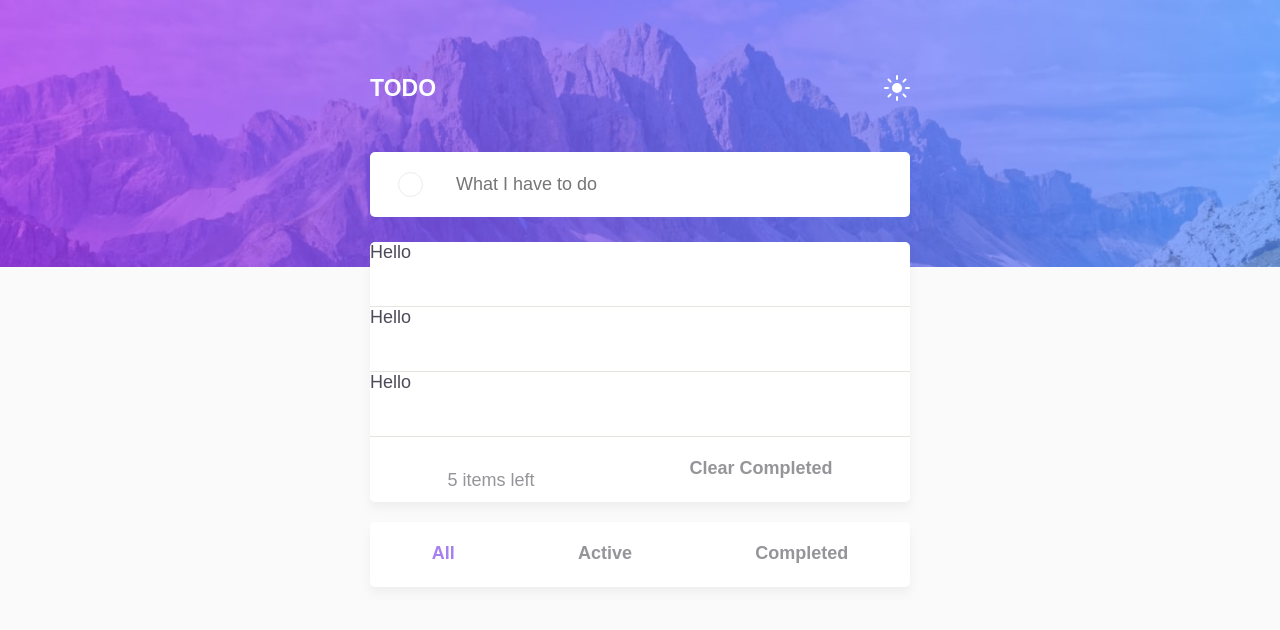
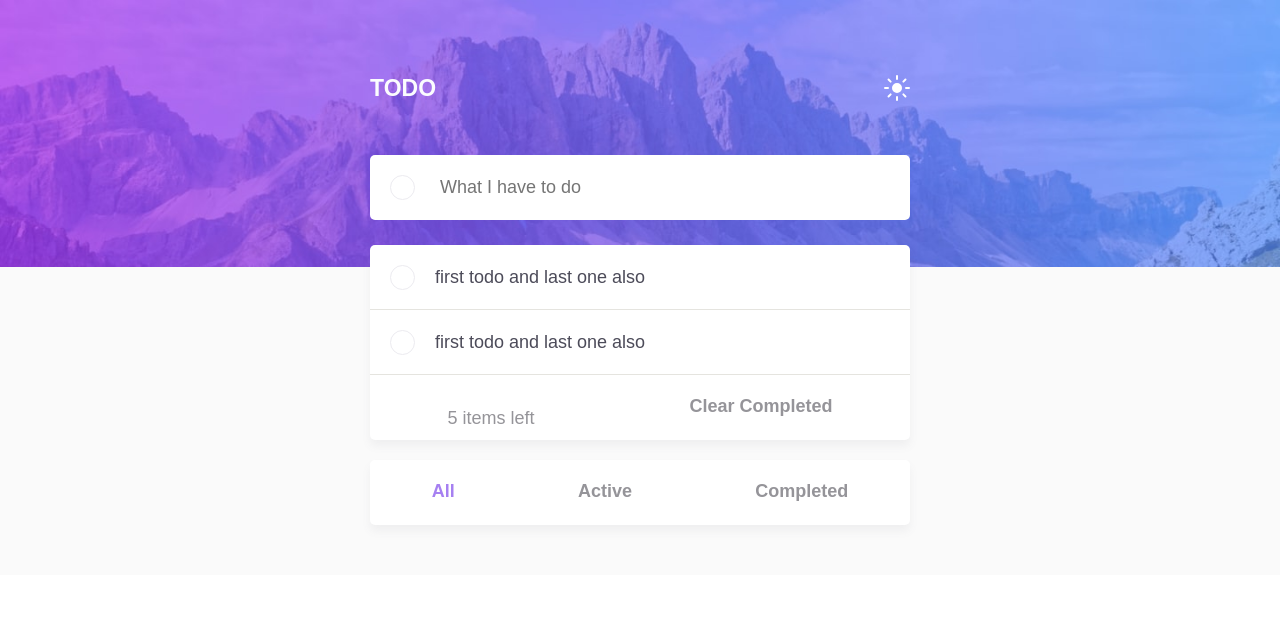
Before and after one commit to Nomad1974/todo-App, a React (Create React App) app: page / in a window 1280 px wide. Shown: the top 630 px of the page. Built offline with nearby package versions, Linux system fonts and the light colour scheme.

Commit message:
theme switcher

```diff
--- a/src/components/Header.jsx
+++ b/src/components/Header.jsx
@@ -1,5 +1,6 @@
 import styled from "styled-components";
-import { ReactComponent as Icon} from "../icons/icon-sun.svg";
+
+import ThemeSwitcher from "../theme/ThemeSwitcher";
 
 const Wrapper = styled.div`
     display: flex;
@@ -20,7 +21,7 @@ const Header = () => {
     return (
         <Wrapper>
             <Hading>TODO</Hading>
-            <Icon style={{cursor: "pointer"}}/>
+            <ThemeSwitcher />
         </Wrapper>
     );
 }
--- a/src/components/Main.jsx
+++ b/src/components/Main.jsx
@@ -5,6 +5,7 @@ import desktop from "../images/bg-desktop-light.jpg";
 import mobile from "../images/bg-mobile-light.jpg";
 
 const Wrapper = styled.section`
+
     max-width: 100%;
     padding-bottom: 50px;
     background-color: var(--colors-bg);
--- a/src/features/itemAddForm/ItemAddForm.jsx
+++ b/src/features/itemAddForm/ItemAddForm.jsx
@@ -14,9 +14,9 @@ const Input = styled.input.attrs({
     border-radius: var(--radii);
     border: none;
     outline: none;
+    color: var(--colors-text);
     background-color: var(--colors-list-bg);
     font-size: var(--fs-md);
-
 `;
 
     const Wrapper = styled.span`
@@ -30,9 +30,8 @@ const Input = styled.input.attrs({
         }
     `;
 
-    /* margin: 20px 26px; */
     const Icon = styled.div`
-        margin: auto;
+        margin: auto 20px;
         border: 1px solid var(--colors-icon);
         border-radius: 50%;
         width: 25px;
--- a/src/features/todoItems/TodoItem.jsx
+++ b/src/features/todoItems/TodoItem.jsx
@@ -1,18 +1,66 @@
 import styled from "styled-components";
 
 const Item = styled.li`
-
+    display: flex;
+    place-content: baseline;
     height: 65px;
-    border-bottom: 1px solid rgb(229, 228, 223);
-    color: var(--text-color);
+    border-bottom: 1px solid var(--colors-list-bottom-borber);
+    color: var(--colors-text);
     font-size: var(--fs-md);
     font-weight: var(--fw-normal);
+    @media (max-width: 768px) {
+        height: 45px;
+    }
+`;
 
+const Input = styled.input`
+    border: 0;
+    clip: rect(0 0 0 0);
+    clippath: inset(50%);
+    height: 1px;
+    margin: -1px;
+    overflow: hidden;
+    padding: 0;
+    position: absolute;
+    white-space: nowrap;
+    width: 1px;
+`;
+
+const StyledCheckbox = styled.div`
+display: inline-block;
+    margin: 0 20px;
+    border: 1px solid rgb(236,235,240);
+    width: 25px;
+    height: 25px;
+    border-radius: 50%;
+    cursor: pointer;
+    : hover{
+        border-color: var(--colors-main);
+    }
+    @media (max-width: 768px) {
+        width: 20px;
+    height: 20px;
+    `;
+
+    const Span = styled.span`
+        cursor: pointer;
+        margin: auto 0;
+    `;
+
+const Label = styled.label`
+    display: flex;
+    align-items: center
 `;
 
 const TodoItem = () => {
     return (
-            <Item>Hello</Item>
+        <Item>
+            <Label>
+                <Input type="checkbox"/>
+                <StyledCheckbox />
+                <Span>first todo and last one also</Span>
+            </Label>
+        </Item>
     );
 }
 
--- a/src/features/todoItems/TodoItemList.jsx
+++ b/src/features/todoItems/TodoItemList.jsx
@@ -47,7 +47,6 @@ const TodoItemList = () => {
     <Content>
         <TodoItem id="1" />
         <TodoItem id="2" />
-        <TodoItem id="3" />
         <LastItem>
             <FirstElem>5 items left</FirstElem>
             <LastElem>Clear Completed</LastElem>
--- a/src/index.css
+++ b/src/index.css
@@ -11,27 +11,21 @@
   --fs-hd: 23px;
   --fw-normal: 400;
   --fw-bold: 700;
-  --text-color: rgb(76,75,89);
   --colors-text-title: rgb(149,148,153);
-  --colors-title_hover: rgb(76,77,95);
-
 
   /* other */
   --colors-icon: rgb(236,235,240);
   --colors-main: rgb(166,128,241);
-  --shadow: rgb(119, 119, 123, 0.08) 0px 6px 8px;
   --radii: 5px;
-  --colors-bg: rgb(250,250,250);
-  --colors-list-bg: rgb(255,255,255);
-  --color: rgb(229,228,236);
 }
 
 body[data-theme='dark'] {
   --colors-text: rgb(210, 212, 235);
   --colors-bg: rgb(24,24,36);
   --colors-text-completed: rgb(103,105,128);
-
+  --colors-list-bg: rgb(37,39,60);
   --colors-title_hover: rgb(92,94,119);
+  --colors-list-bottom-borber: rgb(56,58,79);
   --shadow: rgb(15,15,23, 0.2) 0 0 8px;
 }
 
@@ -41,6 +35,7 @@ body[data-theme='light'] {
   --colors-list-bg: rgb(255,255,255);
   --colors-completed: rgb(216,216,218);
   --colors-title_hover: rgb(76,77,95);
+  --colors-list-bottom-borber: rgb(229, 228, 223);
   --shadow: rgb(119, 119, 123, 0.08) 0px 6px 8px;
 }
 
@@ -49,5 +44,4 @@ body {
   font-family: var(--family);
   color: var(--colors-text);
   font-weight: var(--fw-normal);
-  /* background-color: var(--colors-bg); */
 }
--- a/src/store.js
+++ b/src/store.js
@@ -1,8 +1,10 @@
 import { configureStore } from '@reduxjs/toolkit';
+
+import { themeReducer } from './theme/themeSlice';
 
 const store = configureStore({
   reducer: {
-
+    theme: themeReducer,
   },
   devTools: process.env.NODE_ENV !== 'production',
 });
--- /dev/null
+++ b/src/theme/ThemeSwitcher.jsx
@@ -0,0 +1,30 @@
+import { useDispatch, useSelector } from 'react-redux';
+import { useEffect } from 'react';
+import { setTheme } from './themeSlice';
+
+import { ReactComponent as LightIcon } from '../icons/icon-sun.svg';
+import { ReactComponent as DarkIcon } from '../icons/icon-moon.svg';
+
+const ThemeSwitcher = () => {
+    const dispatch = useDispatch();
+    const theme = useSelector((state) => state.theme);
+
+    const toggleTheme = () =>
+        dispatch(setTheme(theme === 'light' ? 'dark' : 'light'));
+
+    useEffect(() => {
+        document.body.setAttribute('data-theme', theme);
+    }, [theme]);
+
+    return (
+        <div onClick={toggleTheme}>
+            {theme === 'light' ? (
+                <LightIcon style={{ cursor: 'pointer' }} />
+            ) : (
+                <DarkIcon style={{ cursor: 'pointer' }} />
+            )}
+        </div>
+    );
+};
+
+export default ThemeSwitcher;
--- /dev/null
+++ b/src/theme/themeSlice.js
@@ -0,0 +1,14 @@
+import { createSlice } from "@reduxjs/toolkit";
+
+const themeSlice = createSlice({
+    name: 'theme',
+    /* initialState: 'light', */
+    initialState: 'light',
+    reducers: {
+        setTheme: (_, action) => action.payload,
+    }
+});
+
+export const {setTheme} = themeSlice.actions;
+
+export const themeReducer = themeSlice.reducer;
```
Also changed, not shown: src/theme/useTheme.js (added).
